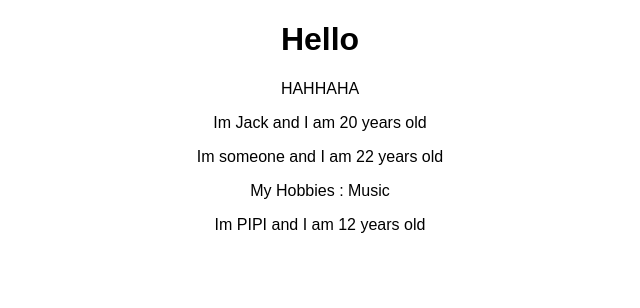
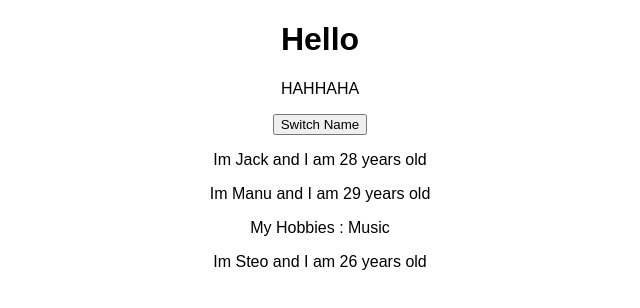
Before and after one commit to xiacijie/React-Js, a React (Create React App) app in the folder react-complete-guide/: page / in a window 1280 px wide. Shown: the top 308 px of the page, without its empty margins (320-960 px from the left). Built offline with nearby package versions, Linux system fonts and the light colour scheme.

Commit message:
props and state

```diff
--- a/react-complete-guide/src/App.js
+++ b/react-complete-guide/src/App.js
@@ -4,15 +4,36 @@
 import Person from "./Person/Person";
 
 class App extends Component {
-  render() {
+    state = {
+        persons:[
+            {name:"Jack",age:28},
+            {name:"Manu",age:29},
+            {name:"Steo",age:26}
+        ]
+
+    }
+
+    switchNameHandler = () =>{
+        //console.log("clicked");
+        //this.state.person[0].name = "Jack Xia"; Wrong !!!
+        this.setState({
+            persons:[
+                {name:"Jack Xia",age:28},
+                {name:"Manu",age:29},
+                {name:"Steo",age:26}
+            ]
+        })
+    }
+    render = () => {
      //first class
     return (
       <div className="App">
         <h1>Hello</h1>
         <p> HAHHAHA </p>
-        <Person name="Jack" age="20" />
-        <Person name="someone" age="22"> My Hobbies : Music </Person>
-        <Person name="PIPI" age="12"/>
+        <button onClick={this.switchNameHandler}>Switch Name</button>
+        <Person name={this.state.persons[0].name} age={this.state.persons[0].age} />
+        <Person name={this.state.persons[1].name} age={this.state.persons[1].age}> My Hobbies : Music </Person>
+        <Person name={this.state.persons[2].name} age={this.state.persons[2].age}/>
 
       </div>
       // <p> adsad</p>: Wrong, we there must be a root element
@@ -21,7 +42,7 @@
     // return React.createElement('div',{className:"App"},React.createElement("h1",null,"hello"));
 
 
-  }
+    }
 }
 
 export default App;
```
